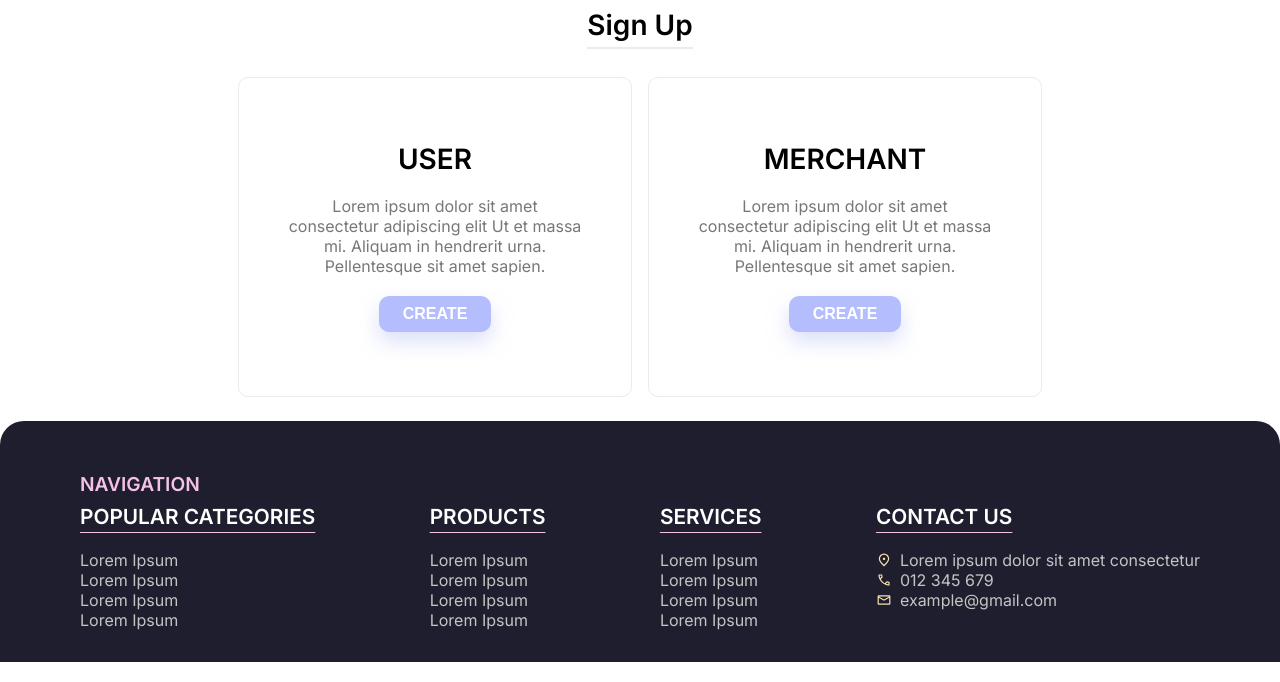
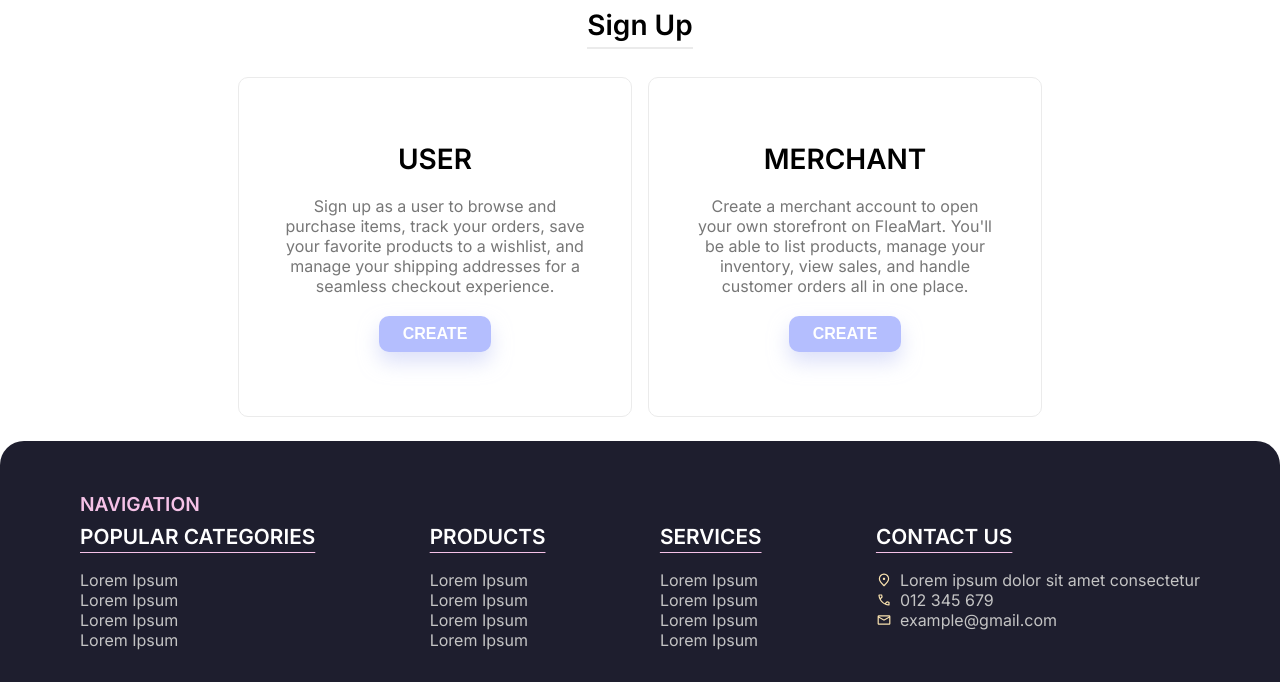
Before and after one commit to yakiitory/e-commerce-system, a Flask app: page /register-page in a window 1280 px wide. Shown: the part 178-860 px from the top of the page. Run offline with Flask 3, Linux system fonts and the light colour scheme; parts of the project's set-up code (start-up, migrations or seed data) failed here and were passed over.

Commit message:
Replace lorem ipsums in register

```diff
--- a/templates/register.html
+++ b/templates/register.html
@@ -12,14 +12,14 @@
         <div class="register-options">
             <div class="register-card">
                 <h3>USER</h3>
-                <p>Lorem ipsum dolor sit amet consectetur adipiscing elit Ut et massa mi. Aliquam in hendrerit urna. Pellentesque sit amet sapien.</p>
+                <p>Sign up as a user to browse and purchase items, track your orders, save your favorite products to a wishlist, and manage your shipping addresses for a seamless checkout experience.</p>
                 <a href="{{ url_for('register_user_page') }}">
                     <button class="create-btn">CREATE</button>
                 </a>
             </div>
             <div class="register-card">
                 <h3>MERCHANT</h3>
-                <p>Lorem ipsum dolor sit amet consectetur adipiscing elit Ut et massa mi. Aliquam in hendrerit urna. Pellentesque sit amet sapien.</p>
+                <p>Create a merchant account to open your own storefront on FleaMart. You'll be able to list products, manage your inventory, view sales, and handle customer orders all in one place.</p>
                 <a href="{{ url_for('register_merchant_page') }}">
                     <button class="create-btn">CREATE</button>
                 </a>
```
